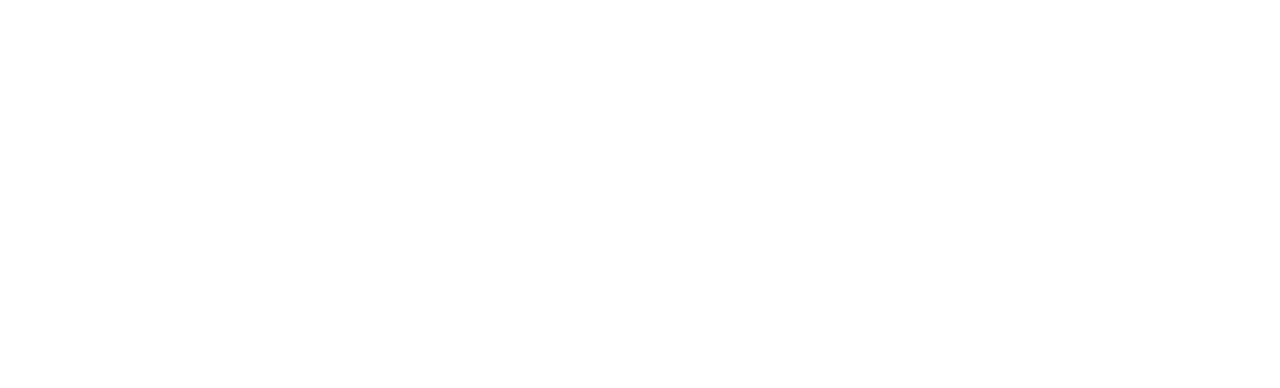
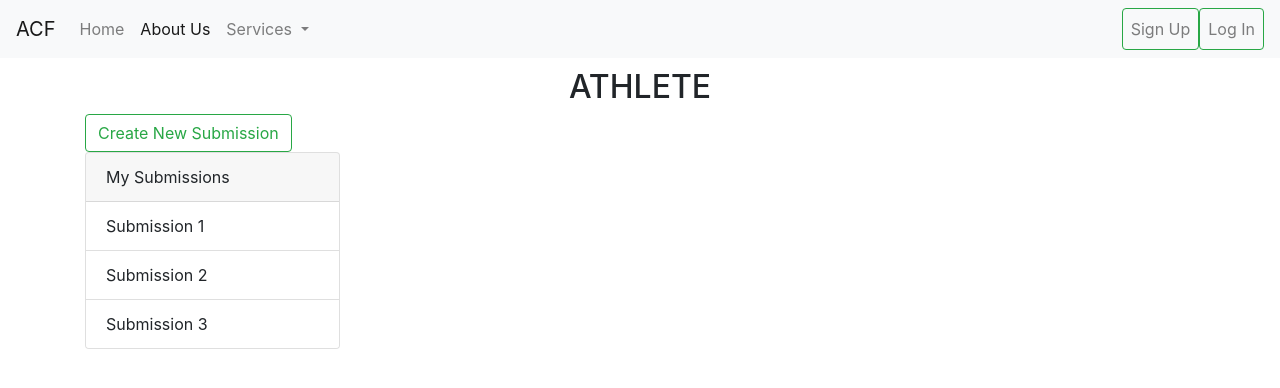
Before and after one commit to barrettd1/2017ACF, a website: page jquery-mockup/athlete.html in a window 1280 px wide. Drawn offline with Linux system fonts and the light colour scheme.

Commit message:
basic layout

```diff
--- a/jquery-mockup/athlete.html
+++ b/jquery-mockup/athlete.html
@@ -11,6 +11,35 @@
 
         <div id="header-placeholder"></div>
 
+        <div class="container">
+                <h2 id="name" class="text-center">ATHLETE</h2>
+            <div class="row">
+                <div class="col-md-3">
+                    <button type="button" class="btn btn-outline-success">Create New Submission</button>
 
+                    <div class="card">
+                        <div class="card-header">
+                            My Submissions
+                        </div>
+                        <ul class="list-group list-group-flush" id="players">
+                            <li class="list-group-item">Submission 1</li>
+                            <li class="list-group-item">Submission 2</li>
+                            <li class="list-group-item">Submission 3</li>
+                        </ul>
+                    </div>
+
+
+                </div>
+            </div>
+        </div>
+
+        <script>
+                var navProperties = {
+                    mainNav: "_nav.html",
+                    currentSection: "aboutus"
+                };
+        </script>
+        <script src="dist/bundle.js">
+        </script>
     </body>
 </html>
```
Also changed, not shown: jquery-mockup/coach.html (+31 -0 lines).
